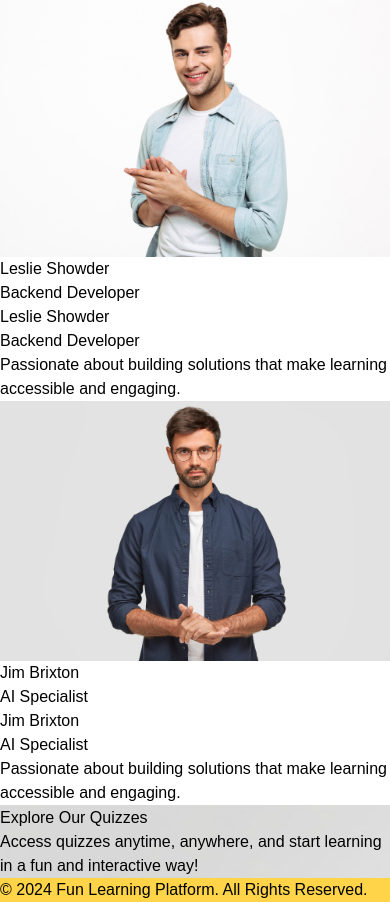
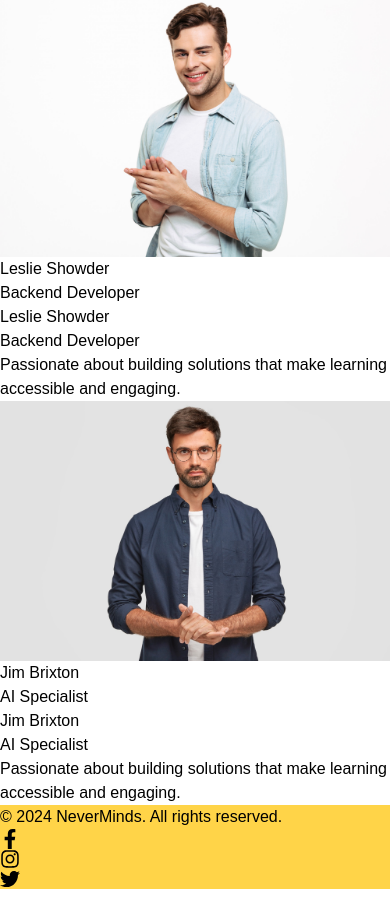
Before and after one commit to YasithJY/NeverMinds-Web, a React (Vite) app in the folder NeverMinds/: page / in a window 390 px wide. Shown: the part 1141-2043 px from the top of the page. Built offline with nearby package versions, Linux system fonts and the light colour scheme.

Commit message:
Responsive Check done

```diff
--- a/NeverMinds/src/components/Footer.jsx
+++ b/NeverMinds/src/components/Footer.jsx
@@ -1,44 +1,48 @@
-import React from "react";
-import background from "../assets/bk1.jpg";
+import { FaFacebookF, FaInstagram, FaTwitter } from "react-icons/fa";
 
-const Hero = () => {
-  return (
-    <section
-      className="relative bg-cover bg-center h-screen text-white"
-      style={{
-        backgroundImage: `url(${background})`,
-      }}
-    >
-      {/* Content Container */}
-      <div className="absolute bottom-0 left-0 w-full p-8 bg-black bg-opacity-20 text-center">
+const Footer = () => (
+  <footer
+    className="py-8"
+    style={{
+      backgroundColor: "#FFD448", // Footer background color
+      fontFamily: "'Kulim Park', sans-serif", // Apply Kulim Park for footer
+    }}
+  >
+    <div className="max-w-7xl mx-auto flex flex-col md:flex-row justify-between items-center px-6">
+      {/* Footer Text */}
+      <p
+        className="text-center text-sm md:text-left text-black"
+        style={{ fontFamily: "'Parkin Sans', sans-serif" }} // Apply Parkin Sans for text
+      >
+        © {new Date().getFullYear()} NeverMinds. All rights reserved.
+      </p>
+
+      {/* Social Media Icons */}
+      <div className="flex space-x-6 mt-4 md:mt-0">
         <a
-          href="/quizzes"
-          className="mt-6 inline-block px-6 py-3 bg-yellow-400 hover:bg-yellow-500 text-black font-bold rounded-lg transition"
-          aria-label="Explore our quizzes"
-          style={{ fontFamily: "'Kulim Park', sans-serif" }}
+          href="#"
+          className="text-black hover:text-white transition duration-300 transform hover:scale-110"
+          aria-label="Facebook"
         >
-          Explore Our Quizzes
+          <FaFacebookF size={20} />
         </a>
-        <p
-          className="mt-4 text-lg sm:text-xl"
-          style={{ fontFamily: "'Parkin Sans', sans-serif" }}
+        <a
+          href="#"
+          className="text-black hover:text-white transition duration-300 transform hover:scale-110"
+          aria-label="Instagram"
         >
-          Access quizzes anytime, anywhere, and start learning in a fun and interactive way!
-        </p>
+          <FaInstagram size={20} />
+        </a>
+        <a
+          href="#"
+          className="text-black hover:text-white transition duration-300 transform hover:scale-110"
+          aria-label="Twitter"
+        >
+          <FaTwitter size={20} />
+        </a>
       </div>
+    </div>
+  </footer>
+);
 
-      {/* Footer Section */}
-      <footer
-        className="absolute bottom-0 left-0 w-full py-4 text-center text-black"
-        style={{
-          backgroundColor: "#FFD448",
-          fontFamily: "'Kulim Park', sans-serif",
-        }}
-      >
-        © {new Date().getFullYear()} Fun Learning Platform. All Rights Reserved.
-      </footer>
-    </section>
-  );
-};
-
-export default Hero;
+export default Footer;
--- a/NeverMinds/src/components/Team.jsx
+++ b/NeverMinds/src/components/Team.jsx
@@ -21,14 +21,14 @@ const Team = () => {
             <span className="text-yellow-400">Fun</span> Learning?
           </h2>
           <p
-            className="mt-6 text-lg sm:text-2xl text-gray-700 max-w-lg"
+            className="mt-6 text-lg sm:text-2xl text-gray-700 max-w-lg text-center"
             style={{ fontFamily: "'Parkin Sans', sans-serif" }}
           >
             We are a team of young minds, aiming to revolutionize education and
             make learning a fun adventure for you!
           </p>
           <p
-            className="mt-6 text-lg sm:text-2xl text-gray-700 max-w-lg"
+            className="mt-6 text-lg sm:text-2xl text-gray-700 max-w-lg text-center"
             style={{ fontFamily: "'Parkin Sans', sans-serif" }}
           >
             With innovation and empathy at our core, we strive to make learning
```
